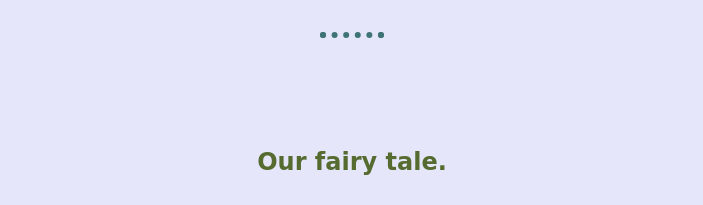
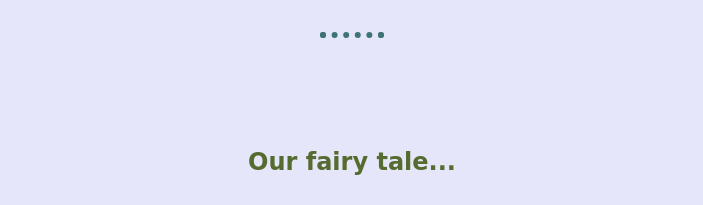
Before and after one commit to NehaGorle/Crazywe, a plain HTML site: page index.html in a window 1280 px wide. Shown: the part 780-985 px from the top of the page, without its empty margins (288-991 px from the left). Drawn offline with Linux system fonts and the light colour scheme.

Commit message:
Add files via upload

```diff
--- a/index.html
+++ b/index.html
@@ -26,7 +26,7 @@
         </div>
         <hr>
         <div class="skills">
-          <h2>Our fairy tale.</h2>
+          <h2>Our fairy tale...</h2>
           <img class ="middle-best" src="css/Crazywe.jpg" alt="bestfrnd-img">
           <div class="skill-row">
             <img class="" src="" alt="">
```
